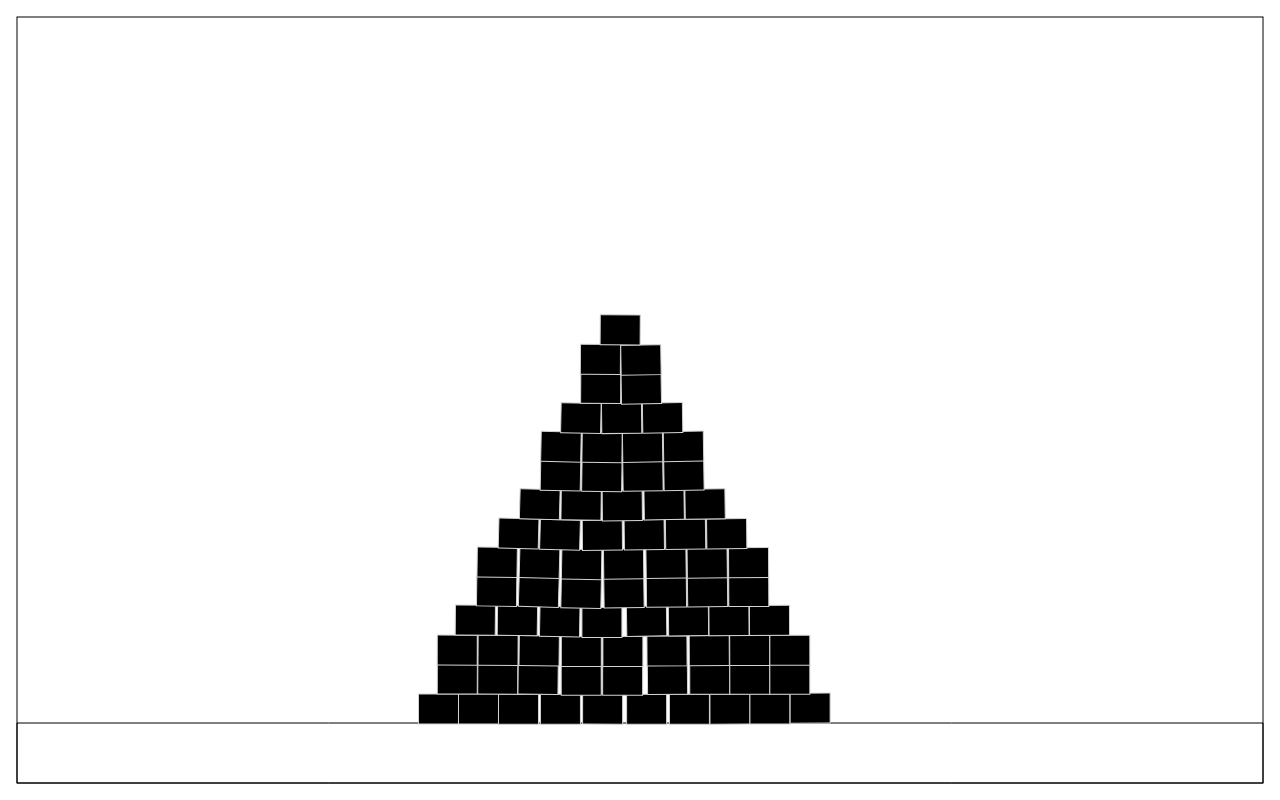
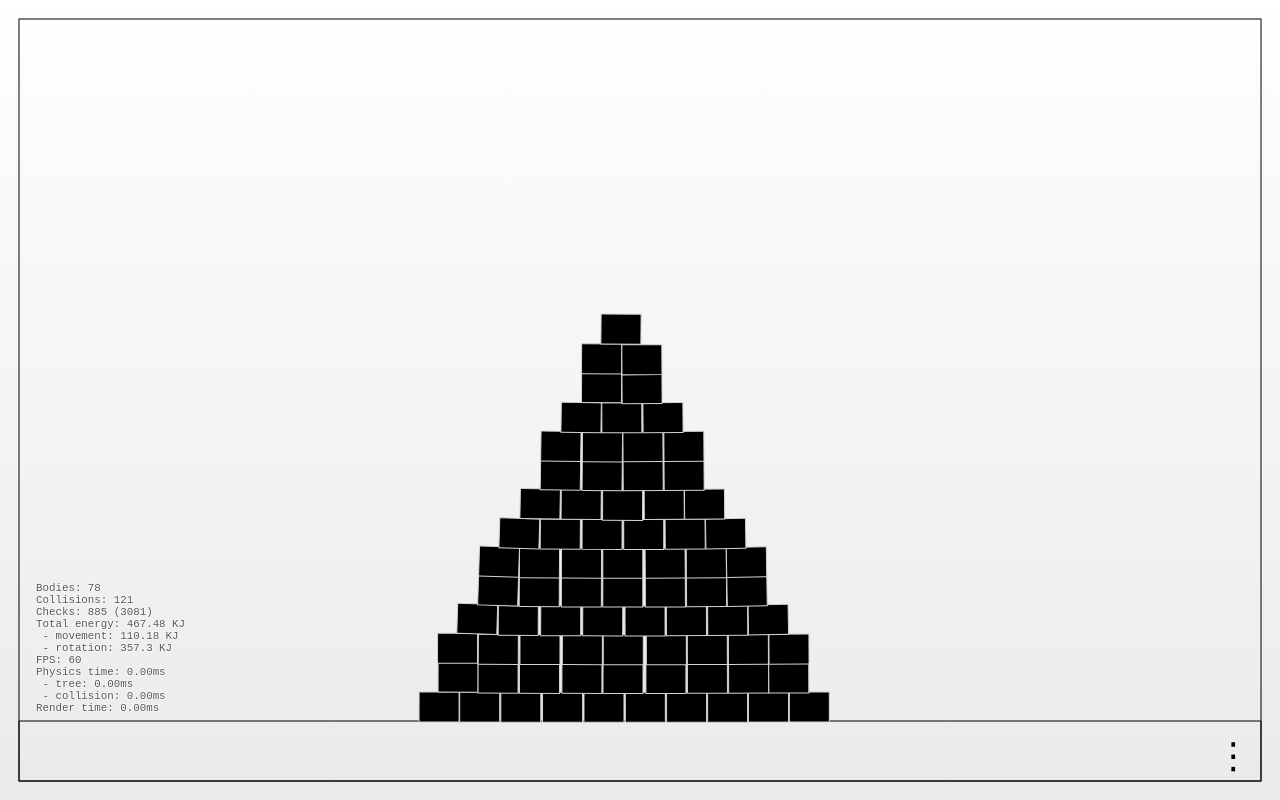
Before and after one commit to DrA1ex/physics-js, a website: page examples/tower/index.html in a window 1280 px wide. Drawn offline with Linux system fonts and the light colour scheme.

Commit message:
Implement settings dialog for examples (#2)

```diff
--- a/examples/common/settings/default.js
+++ b/examples/common/settings/default.js
@@ -13,7 +13,7 @@ export class DefaultBootstrapSettings extends AppSettingsBase {
 
 export class CommonSettings extends SettingsBase {
     static Properties = {
-        gravity: Property.float("resistance", 100)
+        gravity: Property.float("gravity", 100)
             .setName("Gravity")
             .setConstraints(-10000, 10000),
         resistance: Property.float("resistance", 1)
--- a/examples/falling/index.html
+++ b/examples/falling/index.html
@@ -3,11 +3,16 @@
 <head>
     <meta charset="UTF-8">
     <title>physics.js: Falling Demo</title>
+    <link href="../common/styles/common.css" rel="stylesheet">
+    <link href="../common/styles/themes/white.css" rel="stylesheet">
     <link href="./style.css" rel="stylesheet">
 </head>
 <body>
 <canvas id="canvas"></canvas>
 <div class="hint fading-out">Click to spawn <br/> Click body to accelerate</div>
+
+<button id="settings-button" class="settings-button icon-btn"><div>⋮</div></button>
+<div id="settings" class="settings-dialog"><div id="settings-content"></div></div>
 </body>
 <script type="module" src="index.js"></script>
 </html>
--- a/examples/tower/index.html
+++ b/examples/tower/index.html
@@ -3,11 +3,15 @@
 <head>
     <meta charset="UTF-8">
     <title>Physics: Tower Demo</title>
+    <link href="../common/styles/common.css" rel="stylesheet">
+    <link href="../common/styles/themes/white.css" rel="stylesheet">
     <link href="./style.css" rel="stylesheet">
 </head>
 <body>
 <canvas id="canvas"></canvas>
 <div class="hint fading-out">Click to strike / pull to set speed</div>
+<button id="settings-button" class="settings-button icon-btn"><div>⋮</div></button>
+<div id="settings" class="settings-dialog"><div id="settings-content"></div></div>
 </body>
 <script type="module" src="index.js"></script>
 </html>
--- a/examples/tower/index.js
+++ b/examples/tower/index.js
@@ -5,12 +5,15 @@ import {InsetConstraint} from "../../lib/physics/constraint.js";
 import {GravityForce, ResistanceForce} from "../../lib/physics/force.js";
 import {CanvasRenderer} from "../../lib/render/renderer/canvas/renderer.js";
 import {Bootstrap} from "../common/bootstrap.js";
-import * as Params from "../common/params.js";
 import * as Utils from "../common/utils.js";
+import {CommonBootstrapSettings} from "../common/settings/default.js";
+import {SettingsController} from "../common/ui/controllers/settings.js";
 
-
-const options = Params.parse({beta: 0.8, bias: 0.2});
-const BootstrapInstance = new Bootstrap(new CanvasRenderer(document.getElementById("canvas"), options), options);
+const Settings = CommonBootstrapSettings.fromQueryParams({beta: 0.8, bias: 0.2});
+const settingsCtrl = SettingsController.defaultCtrl(Settings);
+const canvas = document.getElementById("canvas");
+const BootstrapInstance = new Bootstrap(new CanvasRenderer(canvas, Settings.renderer), Settings);
+settingsCtrl.subscribe(this, SettingsController.RECONFIGURE_EVENT, SettingsController.defaultReconfigure(BootstrapInstance));
 
 const minBallSize = 10;
 const maxBallSize = 30;
@@ -25,8 +28,8 @@ const towerHeight = widthDecrease > 0 ? towerWidth / widthDecrease : towerWidth;
 const bottomOffset = 60;
 const bottom = BootstrapInstance.canvasHeight - bottomOffset - 1;
 
-BootstrapInstance.addForce(new GravityForce(options.gravity));
-BootstrapInstance.addForce(new ResistanceForce(options.resistance));
+BootstrapInstance.addForce(new GravityForce(Settings.common.gravity));
+BootstrapInstance.addForce(new ResistanceForce(Settings.common.resistance));
 
 const WorldRect = new BoundaryBox(1, BootstrapInstance.canvasWidth - 1, 1, BootstrapInstance.canvasHeight - 1);
 BootstrapInstance.addConstraint(new InsetConstraint(WorldRect, 0.3));
@@ -52,14 +55,14 @@ for (let i = 0; i < towerHeight; i++) {
 }
 
 for (const body of BootstrapInstance.rigidBodies) {
-    body.setFriction(options.friction);
-    body.setRestitution(options.restitution);
+    body.setFriction(Settings.common.friction);
+    body.setRestitution(Settings.common.restitution);
 }
 
 let startPoint = null;
 let vectorId = null;
 let creatingBody = null;
-document.onmousedown = document.ontouchstart = (e) => {
+canvas.onmousedown = canvas.ontouchstart = (e) => {
     e.preventDefault();
     startPoint = Utils.getMousePos(e)
 
@@ -82,9 +85,9 @@ function _constraintVectorLength(vector, maxLength) {
     return direction.scale(Math.min(length, maxLength));
 }
 
-const maxSpeed = options.gravity * 20;
+const maxSpeed = Settings.common.gravity * 20;
 const maxDisplaySpeed = 50;
-document.onmousemove = document.ontouchmove = (e) => {
+canvas.onmousemove = canvas.ontouchmove = (e) => {
     if (!startPoint) {
         return;
     }
@@ -96,7 +99,7 @@ document.onmousemove = document.ontouchmove = (e) => {
     vectorId = BootstrapInstance.addVector(startPoint, _constraintVectorLength(startPoint.delta(pos), maxDisplaySpeed), "red");
 }
 
-document.onmouseup = document.ontouchend = (e) => {
+canvas.onmouseup = canvas.ontouchend = (e) => {
     if (!startPoint) {
         return;
     }
--- a/examples/z-index/index.js
+++ b/examples/z-index/index.js
@@ -3,13 +3,13 @@ import {VectorAnimation} from "../../lib/render/animation/vector.js";
 import {WebglRenderer} from "../../lib/render/renderer/webgl/renderer.js";
 import {Vector2} from "../../lib/utils/vector.js";
 import {Bootstrap} from "../common/bootstrap.js";
-import * as Params from "../common/params.js";
 import * as CommonUtils from "../common/utils.js";
 import * as Geometry from "./geometry.js";
+import {CommonBootstrapSettings} from "../common/settings/default.js";
 
 
-const options = Params.parse();
-const BootstrapInstance = new Bootstrap(new WebglRenderer(document.getElementById("canvas"), options), options);
+const Settings = CommonBootstrapSettings.fromQueryParams({restitution: 1, bias: 0.1});
+const BootstrapInstance = new Bootstrap(new WebglRenderer(document.getElementById("canvas"), Settings.renderer), Settings);
 const center = new Vector2(BootstrapInstance.renderer.canvasWidth, BootstrapInstance.renderer.canvasHeight).scale(0.5);
 
 Geometry.createFromConfig(BootstrapInstance, Geometry.config, center);
```
Also changed, not shown: examples/falling/index.js (+14 -8 lines), examples/friction/index.html (+4 -0 lines), examples/friction/index.js (+9 -6 lines), examples/momentum_conservation/index.html (+4 -0 lines), examples/momentum_conservation/index.js (+8 -5 lines), examples/ramp/index.html (+4 -0 lines), examples/ramp/index.js (+10 -6 lines), examples/sprite/index.html (+4 -0 lines), examples/sprite/index.js (+11 -4 lines).
